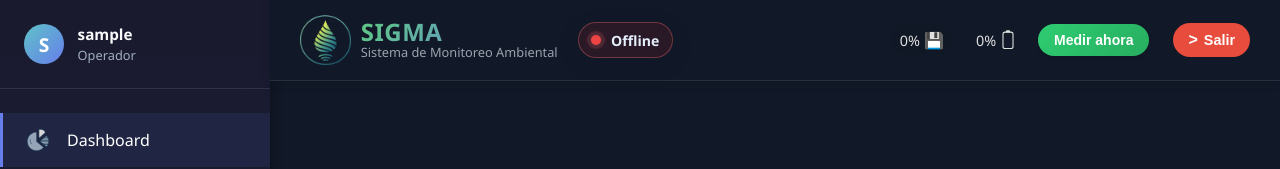
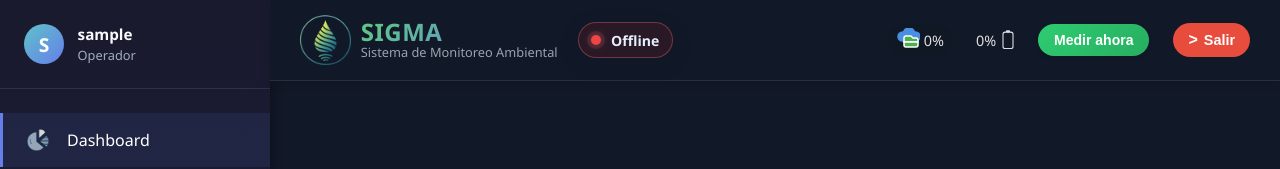
Before and after one commit to scsantosdth/SIGMA-251, a React (Vite) app in the folder React/my-app/: page / in a window 1280 px wide. Shown: the top 169 px of the page. Built offline with nearby package versions, Linux system fonts and the light colour scheme; no server answers; sample sign-in values are in the browser's storage.

Commit message:
storage_icon

```diff
--- a/React/my-app/src/components/Dashboard/OfflineStorageIndicator.jsx
+++ b/React/my-app/src/components/Dashboard/OfflineStorageIndicator.jsx
@@ -1,28 +1,68 @@
 // src/components/Dashboard/OfflineStorageIndicator.jsx
 import { useOfflineStorageStatus } from '../../hooks/useOfflineStorageStatus';
-import '../../styles/index.css';
+import '../../styles/Layout.css';
 
 function OfflineStorageIndicator({ compact = false }) {
   const { count, max, percentage, isCritical } = useOfflineStorageStatus();
-  const roundedPercentage = Math.round(percentage);
 
+  // Determinar color según porcentaje (para la carpeta)
+  const getFolderColor = () => {
+    if (percentage < 70) return '#4CAF50';   // verde
+    if (percentage < 80) return '#FF9800';   // naranja
+    return '#F44336';                        // rojo
+  };
+
+  // Estado de conexión (simulado o real, puedes pasar isOnline como prop si lo tienes)
+  // Por ahora asumimos que estamos online (la nube se colorea), pero si quieres
+  // detectar el estado real, puedes usar navigator.onLine o el prop isOnline
+  const isOnline = typeof navigator !== 'undefined' ? navigator.onLine : true;
+
+  // Colores
+  const cloudColor = isOnline ? '#4A90E2' : '#B0B0B0';
+  const folderColor = getFolderColor();
+
+  // Versión compacta para el header
   if (compact) {
     return (
-      <div
-        className="offline-storage-compact"
-        title={`${count} de ${max} mediciones pendientes por sincronizar`}
-      >
+      <div className="offline-storage-compact" title={`${count} de ${max} mediciones almacenadas`}>
+        {/* SVG combinado: nube + carpeta superpuestas */}
+        <svg width="24" height="24" viewBox="0 0 24 24" fill="none" xmlns="http://www.w3.org/2000/svg">
+          {/* Nube */}
+          <g transform="translate(0, -5)">
+            <path
+              d="M6.5 18C4.01472 18 2 15.9853 2 13.5C2 11.0147 4.01472 9 6.5 9C6.83261 9 7.15559 9.03972 7.46545 9.11376C8.16358 6.76888 10.3837 5 13 5C15.6163 5 17.8364 6.76888 18.5345 9.11376C18.8444 9.03972 19.1674 9 19.5 9C21.9853 9 24 11.0147 24 13.5C24 15.9853 21.9853 18 19.5 18H6.5Z"
+              fill={cloudColor}
+              stroke={cloudColor}
+              strokeWidth="1.5"
+            />
+          </g>
+          {/* Carpeta (superpuesta) */}
+          <path
+            d="M8 14V10C8 8.89543 8.89543 8 10 8H14.5858C14.851 8 15.1054 8.10536 15.2929 8.29289L16.7071 9.70711C16.8946 9.89464 17.149 10 17.4142 10H20C21.1046 10 22 10.8954 22 12V14H8Z"
+            fill={folderColor}
+            stroke="white"
+            strokeWidth="1.5"
+            style={{ transition: 'fill 0.3s ease' }}
+          />
+          <path
+            d="M8 14V17C8 18.1046 8.89543 19 10 19H20C21.1046 19 22 18.1046 22 17V14H8Z"
+            fill={folderColor}
+            stroke="white"
+            strokeWidth="1.5"
+            style={{ transition: 'fill 0.3s ease' }}
+          />
+        </svg>
         <span className={`storage-percent ${isCritical ? 'critical' : ''}`}>
-          {roundedPercentage}%
+          {Math.round(percentage)}%
         </span>
-        <span className="storage-icon" aria-hidden="true">💾</span>
       </div>
     );
   }
 
+  // Versión completa para el sidebar (si se usa en otro lado)
   return (
     <div className="offline-storage-card">
-      <h3>Pendientes offline</h3>
+      <h3>Almacenamiento offline</h3>
       <div className="storage-content">
         <div className="storage-level">
           <div
@@ -31,15 +71,15 @@ function OfflineStorageIndicator({ compact = false }) {
               width: `${percentage}%`,
               backgroundColor: isCritical ? '#e74c3c' : '#2ecc71'
             }}
-          ></div>
+          />
         </div>
         <div className="storage-info">
           <span className="storage-value">{count} / {max}</span>
-          <span className="storage-percentage">{roundedPercentage}%</span>
+          <span className="storage-percentage">{Math.round(percentage)}%</span>
         </div>
         {isCritical && (
           <div className="storage-warning">
-            Hay muchos datos pendientes. Sincroniza cuando tengas conexion.
+             Almacenamiento casi lleno (80%). Sincroniza datos.
           </div>
         )}
       </div>
```
